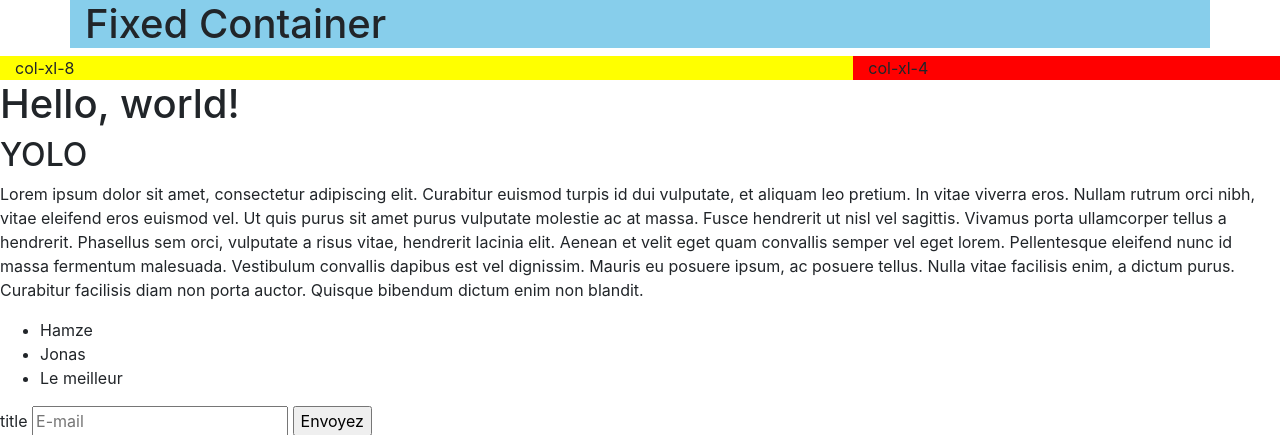
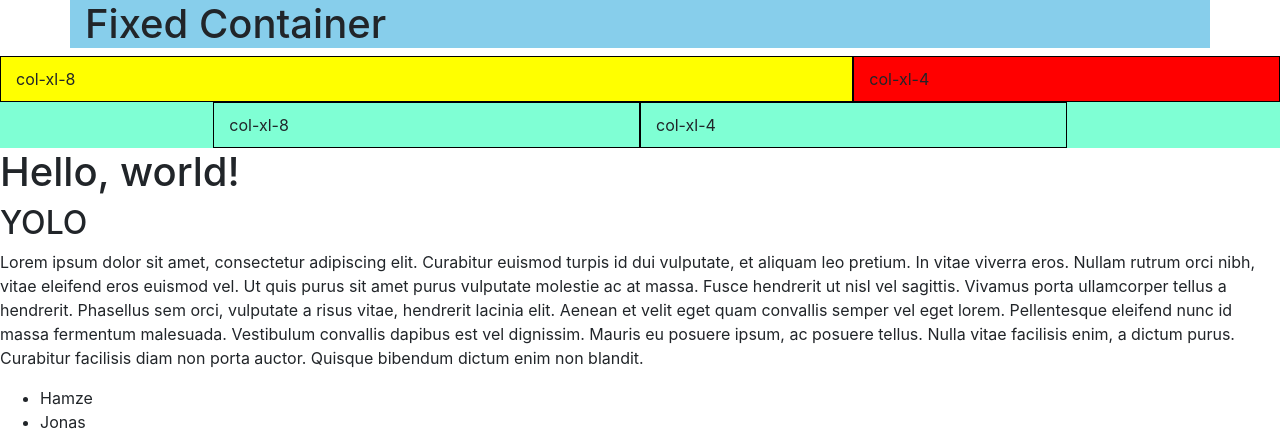
Before and after one commit to FayxChance/agendaCollabo, a PHP site: page /test.php in a window 1280 px wide. Shown: the top 435 px of the page. Run offline with PHP 8.4, Linux system fonts and the light colour scheme; some libraries are stand-ins or nearby versions.

```diff
--- a/test.php
+++ b/test.php
@@ -1,4 +1,11 @@
 <?php include_once("./view/layouts/header.php"); ?>
+  <style media="screen">
+    main div .row div{
+      border: solid black 1px;
+      padding: 10px 15px;
+
+    }
+  </style>
   <main>
     <div class="container" style="background-color:skyblue">
       <h1>Fixed Container</h1>
@@ -12,6 +19,16 @@
           col-xl-4
         </div>
       </div>
+      <div class="row justify-content-md-center" style="background:aquamarine">
+        <div class="col-md-4"style="background:">
+          col-xl-8
+        </div>
+        <div class="col-md-4">
+          col-xl-4
+        </div>
+      </div>
+
+
     </div>
     <h1>Hello, world!</h1>
     <h2>YOLO</h2>
```
Also changed, not shown: controller/login.php (added), model/db.php (added).
